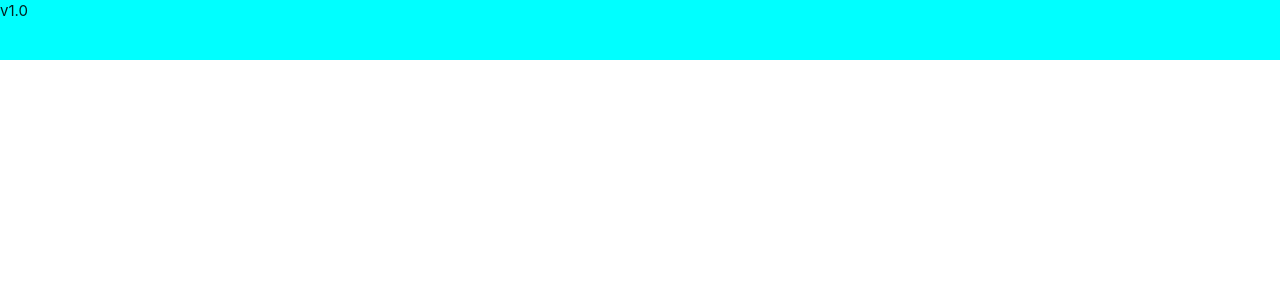
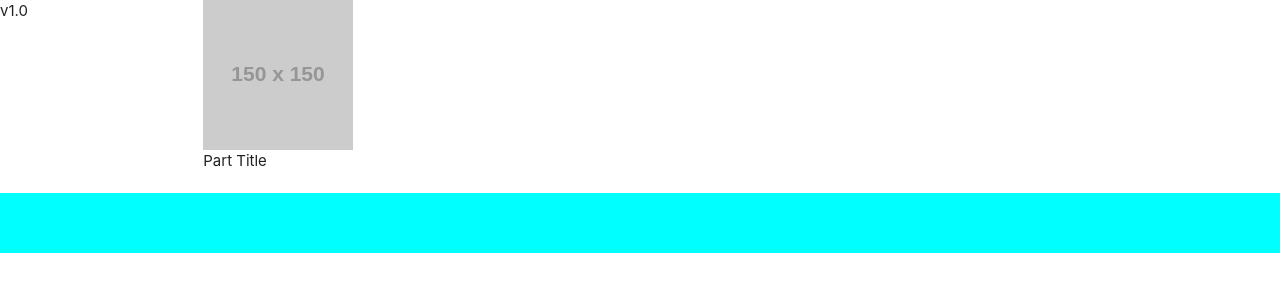
Before and after one commit to KantKontrol/Part-Tracker, a React (Create React App) app in the folder front-end/partrac-standalone/: page / in a window 1280 px wide. Shown: the top 300 px of the page. Built offline with nearby package versions, Linux system fonts and the light colour scheme.

Commit message:
began design of partSelect display from wireframe

```diff
--- /dev/null
+++ b/front-end/partrac-standalone/src/components/PartSelectDisplay/index.css
@@ -0,0 +1,4 @@
+.part-image {
+    height: 150px;
+    width: 150px;
+}
--- /dev/null
+++ b/front-end/partrac-standalone/src/components/PartSelectDisplay/index.js
@@ -0,0 +1,18 @@
+import React from "react";
+import "./index.css";
+
+export default function PartSelectDisplay(props){
+
+    let { title } = props;
+
+    return (
+        <div className="row">
+            <div className="col s6" onClick={() => console.log("Clicked a part!")}>
+                <div className="part-image" style={{ backgroundImage: "url(https://via.placeholder.com/150)"}} >
+                </div>
+
+                { title ? title : "Part Title"}
+            </div>
+        </div>
+    );
+}
--- a/front-end/partrac-standalone/src/pages/ChoosePart.js
+++ b/front-end/partrac-standalone/src/pages/ChoosePart.js
@@ -1,5 +1,7 @@
 import React from "react";
 import VersionStamp from "../components/VersionStamp";
+import PartSelectDisplay from "../components/PartSelectDisplay";
+
 
 export default function ChoosePart(){
 
@@ -8,8 +10,10 @@ export default function ChoosePart(){
         <div>
             <VersionStamp />
 
+            <div className="container">
+                <PartSelectDisplay />
 
-
+            </div>
         </div>
     );
 }
```
